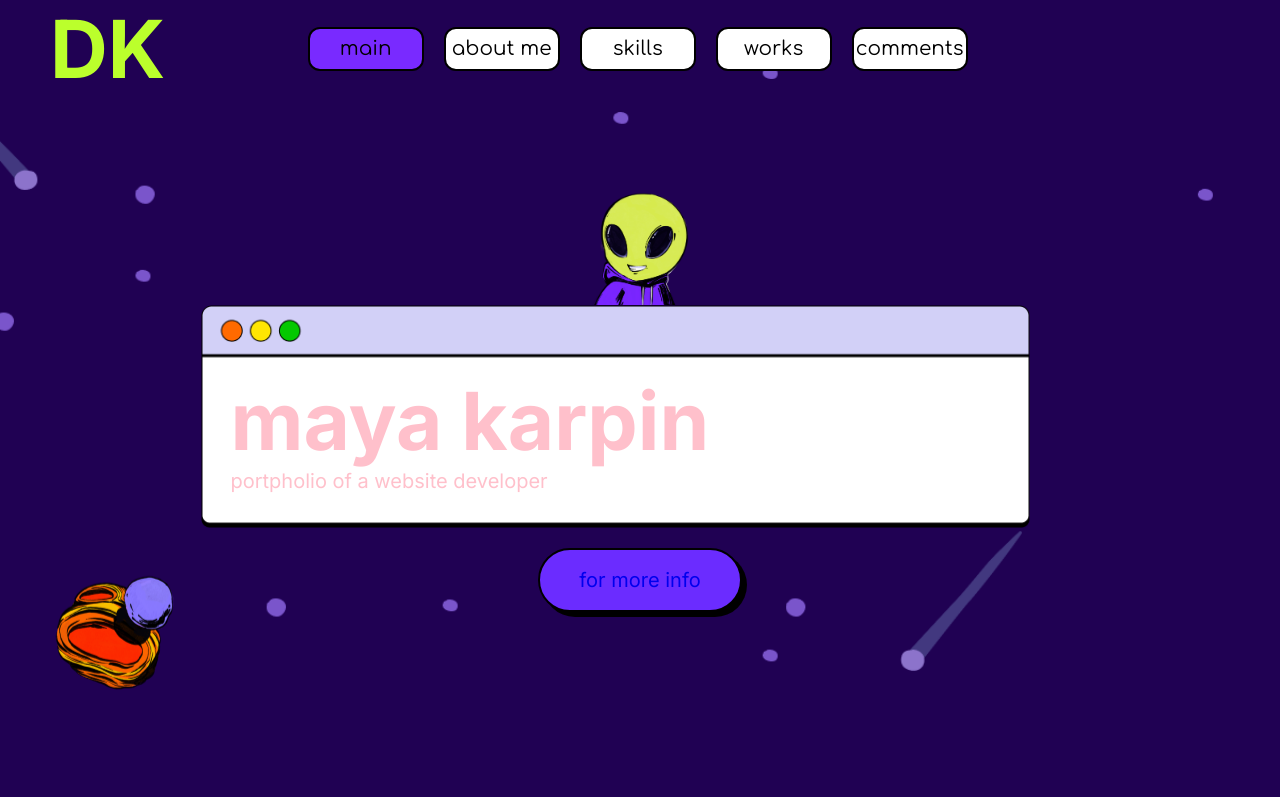
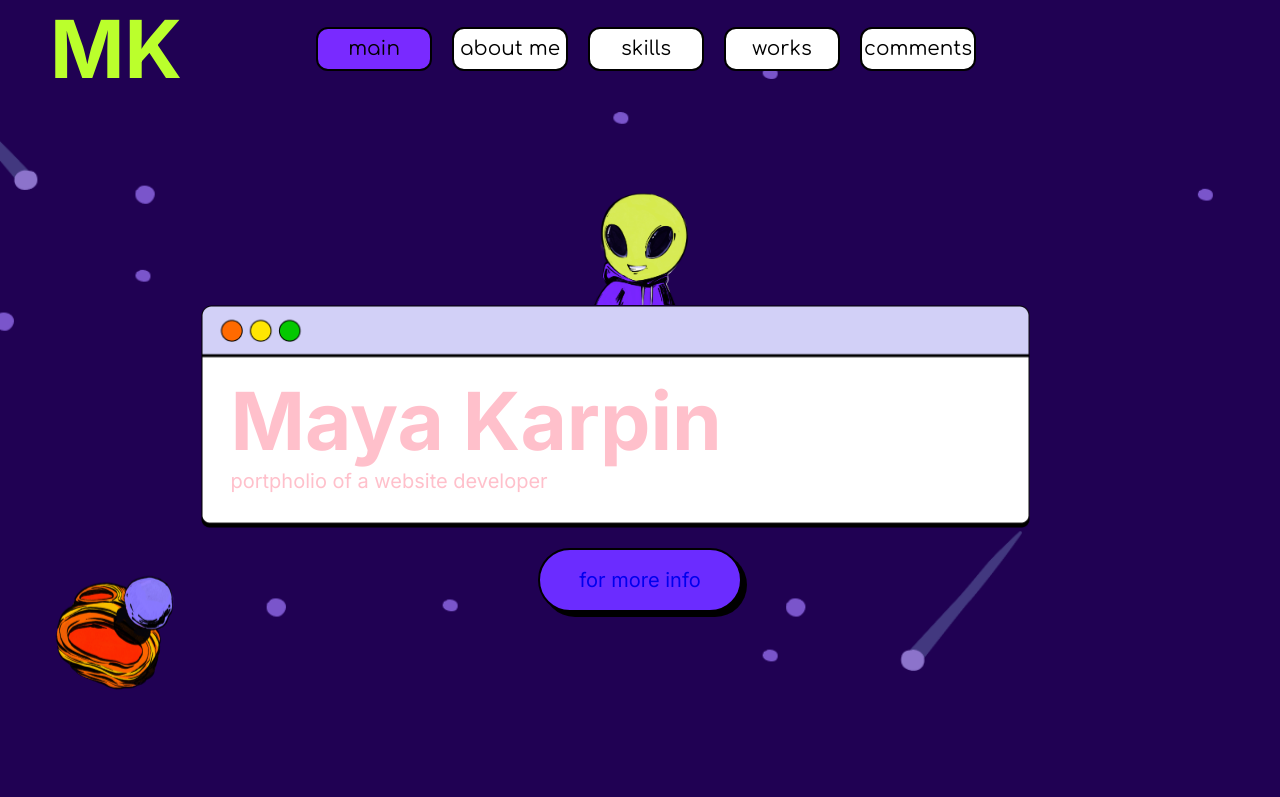
Before and after one commit to maya0008/portpholio, a plain HTML site: page index.html in a window 1280 px wide. Shown: the top 797 px of the page. Drawn offline with Linux system fonts and the light colour scheme; a web font is replaced by a local one.

Commit message:
Add files via upload

```diff
--- a/index.html
+++ b/index.html
@@ -18,7 +18,7 @@
 <body>
     <nav>
         <div class="fixed-manu">
-            <h1 class="logo">DK</h1>
+            <h1 class="logo">MK</h1>
             <div class="nav-links">
                 <a class="nav-link main-link active" href="#main">main</a>
                 <a class="nav-link about-link" href="#about-me"> about me</a>
@@ -46,7 +46,7 @@
         <div class="main-block">
             <img src="img/maskot.png" alt="" width="125">
             <div class="main-content">
-                <h1 class="main-title">maya karpin</h1>
+                <h1 class="main-title">Maya Karpin</h1>
                 <p class="main-subtitle">portpholio of a website developer</p>
             </div>
             <div class="button">
```
